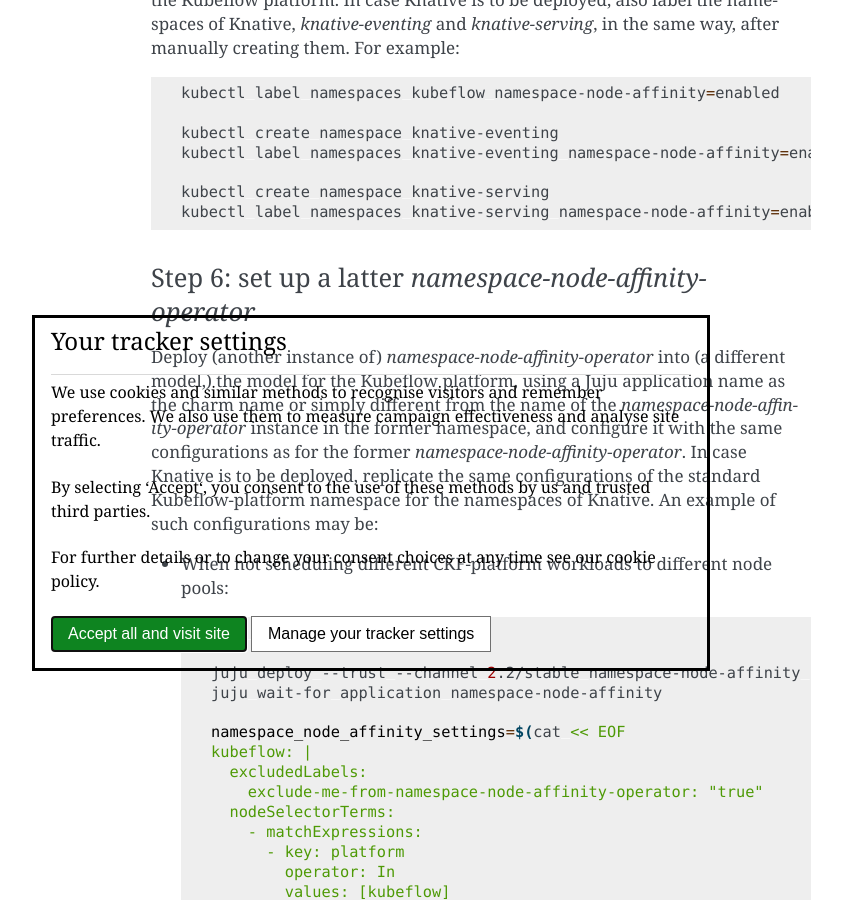
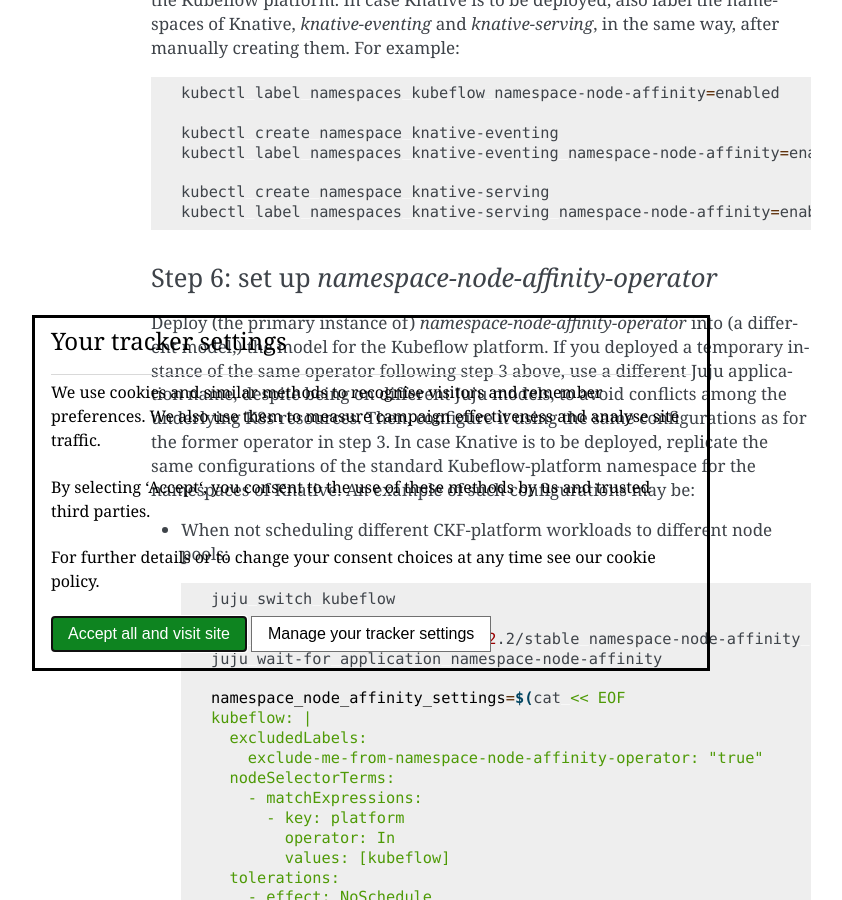
Before and after one commit to canonical/charmed-kubeflow-documentation, a Sphinx documentation site: the page built from docs/how-to/install/install-for-advanced-scheduling.rst, in a window 1280 px wide and 900 px high, scrolled down 5080 px. Shown: the whole window, without its empty margins (269-1111 px from the left). Built offline with Sphinx 7.4.7, drawn with Linux system fonts in a browser that asks for light colours; some of the changed text lies outside the part shown.

Commit message:
docs: fixed content as per review comments - part 14

```diff
--- a/docs/how-to/install/install-for-advanced-scheduling.rst
+++ b/docs/how-to/install/install-for-advanced-scheduling.rst
@@ -97,7 +97,7 @@
 For bootstrapping instructions, see `Get started with Juju <https://documentation.ubuntu.com/juju/latest/tutorial/>`_. No additional, specific precautions are required.
 
 ~~~~~~~~~~~~~~~~~~~~~~~~~~~~~~~~~~~~~~~~~~~~~~~~~~~~~~~~~~~~~~~~~~~~~~~~~~~~~~~
-Step 3 (Optional): set up a former `namespace-node-affinity-operator`
+Step 3 (Optional): set up a temporary `namespace-node-affinity-operator`
 ~~~~~~~~~~~~~~~~~~~~~~~~~~~~~~~~~~~~~~~~~~~~~~~~~~~~~~~~~~~~~~~~~~~~~~~~~~~~~~~
 
 .. note::
@@ -182,10 +182,10 @@
   kubectl label namespaces knative-serving namespace-node-affinity=enabled
 
 ~~~~~~~~~~~~~~~~~~~~~~~~~~~~~~~~~~~~~~~~~~~~~~~~~~~~~~~~~~~~~~~~~~~~~~~~~~~~~~~
-Step 6: set up a latter `namespace-node-affinity-operator`
+Step 6: set up `namespace-node-affinity-operator`
 ~~~~~~~~~~~~~~~~~~~~~~~~~~~~~~~~~~~~~~~~~~~~~~~~~~~~~~~~~~~~~~~~~~~~~~~~~~~~~~~
 
-Deploy (another instance of) `namespace-node-affinity-operator` into (a different model,) the model for the Kubeflow platform, using a Juju application name as the charm name or simply different from the name of the `namespace-node-affinity-operator` instance in the former namespace, and configure it with the same configurations as for the former `namespace-node-affinity-operator`. In case Knative is to be deployed, replicate the same configurations of the standard Kubeflow-platform namespace for the namespaces of Knative. An example of such configurations may be:
+Deploy (the primary instance of) `namespace-node-affinity-operator` into (a different model,) the model for the Kubeflow platform. If you deployed a temporary instance of the same operator following step 3 above, use a different Juju application name, despite being on different Juju models, to avoid conflicts among the underlying K8s resources. Then, configure it using the same configurations as for the former operator in step 3. In case Knative is to be deployed, replicate the same configurations of the standard Kubeflow-platform namespace for the namespaces of Knative. An example of such configurations may be:
 
 - When not scheduling different CKF-platform workloads to different node pools:
 
```
